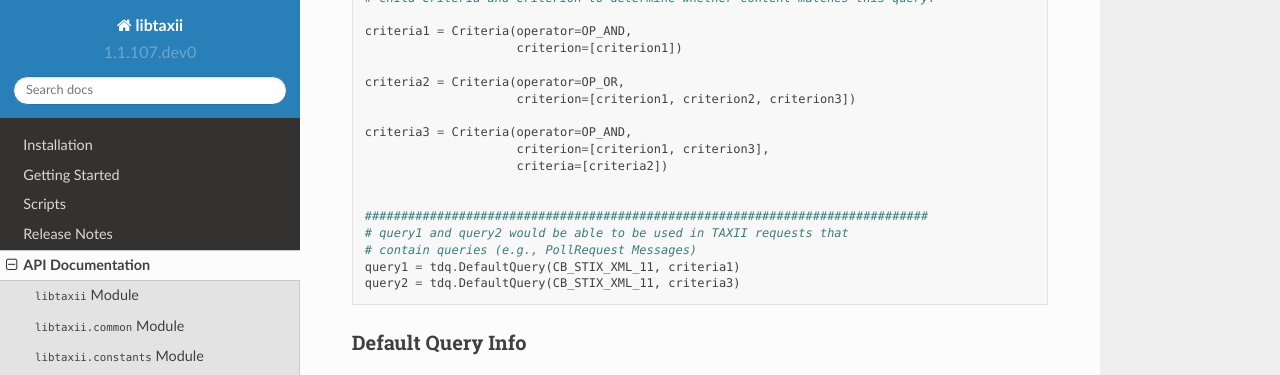
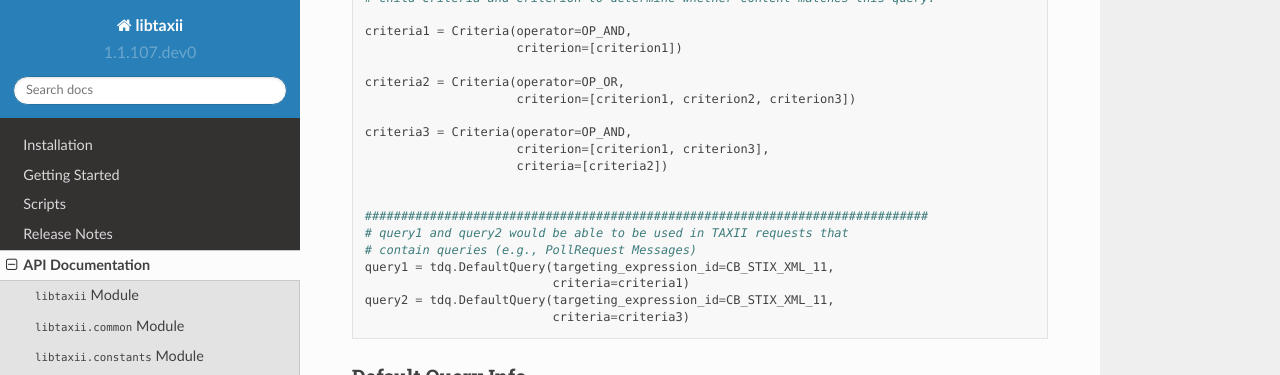
Before and after one commit to TAXIIProject/libtaxii, a Sphinx documentation site: the page built from docs/api/query.rst, in a window 1280 px wide and 900 px high, scrolled down 1713 px, cut to the strip 0-375 px from the top of the window. Built offline with Sphinx 7.4.7 and the Read the Docs theme 2.0.0, drawn with Linux system fonts in a browser that asks for light colours.

Commit message:
adds keywords to DefaultQuery instantiation

```diff
--- a/docs/api/query.rst
+++ b/docs/api/query.rst
@@ -96,8 +96,10 @@ Default Query
 	##############################################################################
 	# query1 and query2 would be able to be used in TAXII requests that
 	# contain queries (e.g., PollRequest Messages)
-	query1 = tdq.DefaultQuery(CB_STIX_XML_11, criteria1)
-	query2 = tdq.DefaultQuery(CB_STIX_XML_11, criteria3)
+	query1 = tdq.DefaultQuery(targeting_expression_id=CB_STIX_XML_11,
+				  criteria=criteria1)
+	query2 = tdq.DefaultQuery(targeting_expression_id=CB_STIX_XML_11,
+				  criteria=criteria3)
 
 
 Default Query Info
```
